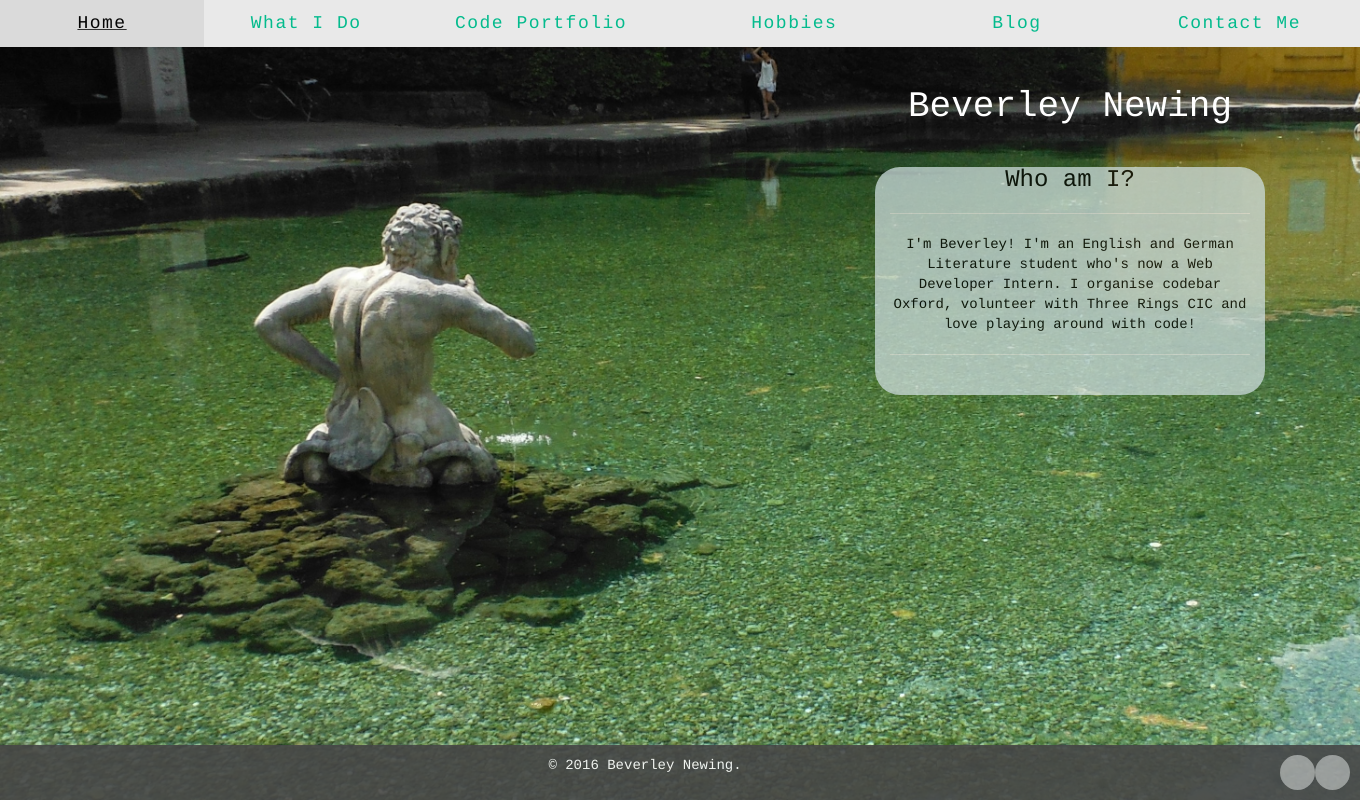
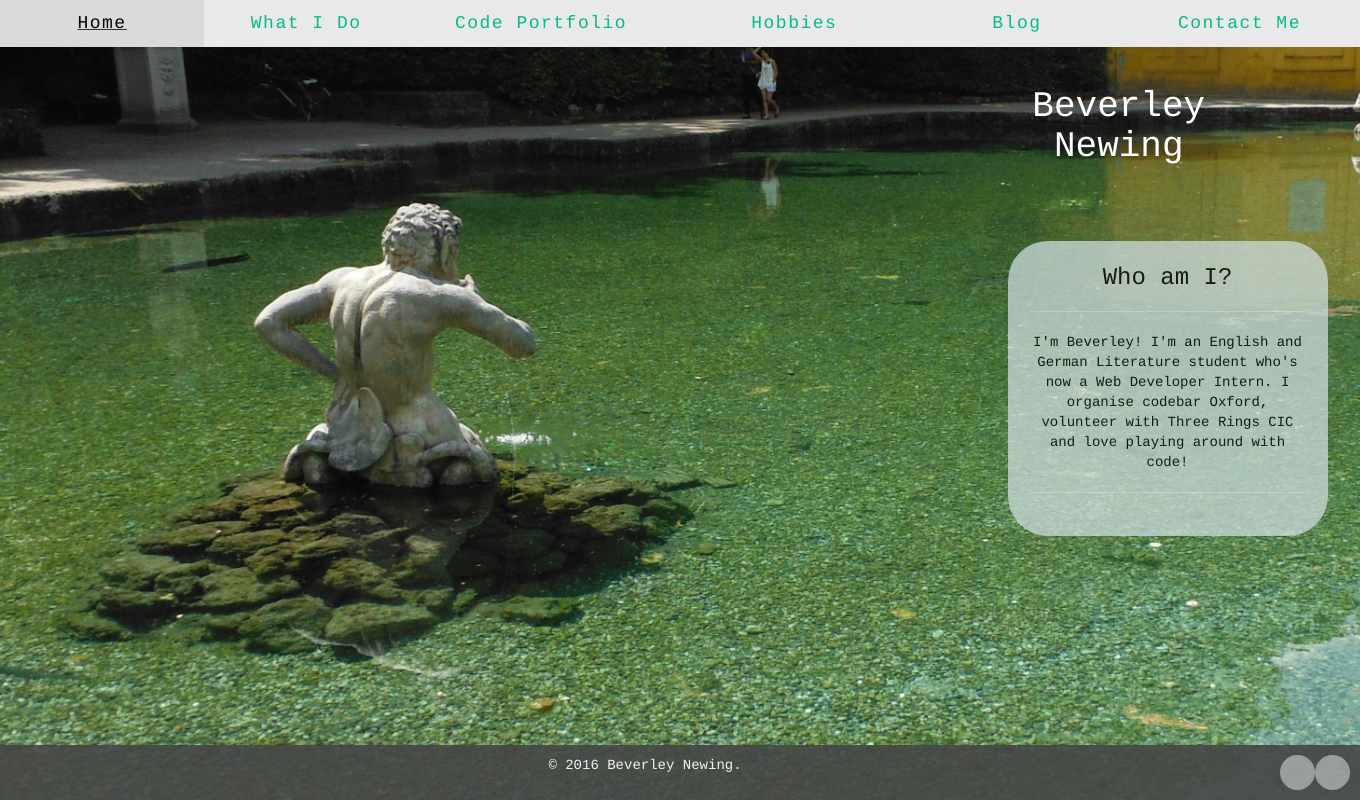
Before and after one commit to BNewing/bnewing.github.io, a PHP site: page / in a window 1360 px wide. Run offline with PHP 8.4, Linux system fonts and the light colour scheme; some libraries are stand-ins or nearby versions; grey boxes are pictures that could not be loaded.

Commit message:
Alteration of divs for responsive design

```diff
--- a/CSS/divs.css
+++ b/CSS/divs.css
@@ -8,11 +8,11 @@ div.background{
   padding-top: 2%;
 }
 
-div.homepageBackground{
+div.homepageBubble{
   background-color:#CDDDDD;
   opacity: 0.75;
   z-index:-1;
-  border-radius: 25px;
+  border-radius: 75px;
 }
 
 div.headerLabel {
@@ -40,3 +40,13 @@ div.blog {
   border-radius: 25px;
   padding-top: 2%;
 }
+
+@media (max-width: 650px){
+  div.bubble{
+    border-radius: 90px;
+    padding: 20px;
+  }
+  div.homepageBubble{
+    border-radius: 50px;
+  }
+}
--- a/index.html
+++ b/index.html
@@ -12,7 +12,7 @@
 
 </head>
 
-<body class='homepage'>
+<body>
 
 <nav class="navbar-inverse navbar-static-top" role="navigation">
   <div class="navbar-header">
@@ -40,11 +40,7 @@
 
 <div class='container'>
 	<div class='row'>
-		<div class='col-sm-4 col-xs-0'>
-		</div>
-		<div class='col-sm-4 col-xs-0'>
-		</div>
-		<div class='col-sm-4 col-xs-12'>
+		<div class='col-md-3 col-md-offset-9 hidden-xs'>
 				<h1> Beverley Newing </h1>
 		</div>
 	</div>
@@ -54,13 +50,11 @@
 
 <div class='container'>
 	<div class='row'>
-			<div class='col-sm-4 col-xs-0'></div>
-			<div class='col-sm-4 col-xs-0'></div>
-			<div class='col-sm-4 col-xs-12 homepageBackground'>
+		<div class='col col-md-4 col-md-offset-9 homepageBubble'>
 			<h3> Who am I? </h3> <hr>
 			<p> I'm Beverley! I'm an English and German Literature student who's now
 				a Web Developer Intern. I organise codebar Oxford, volunteer with Three
-					 Rings CIC and love playing around with code!</p> <hr> <br>
+				 Rings CIC and love playing around with code!</p> <hr>
 		</div>
 	</div>
 </div>
```
Lines whose indentation alone changed are shown as unchanged.
